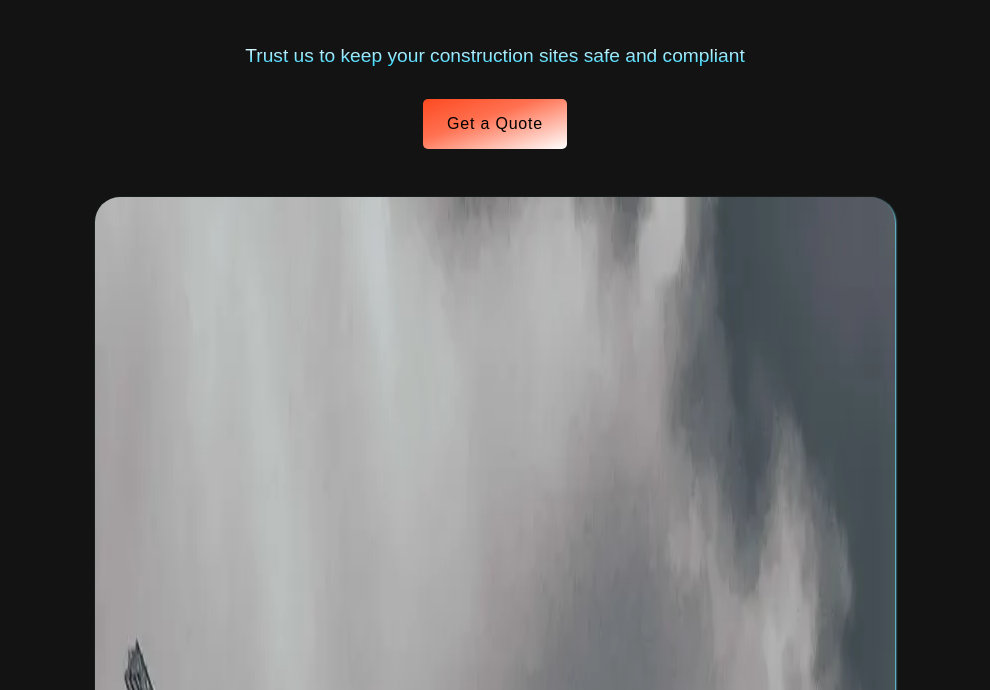
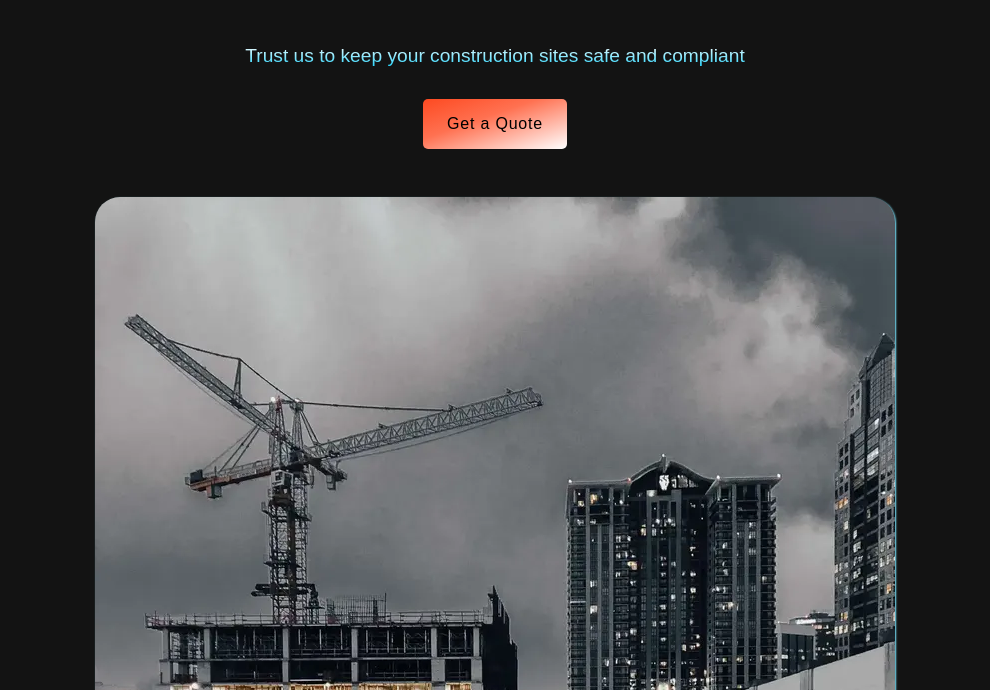
Before and after one commit to coder4je/build-safe-superintendent, a website: page public/index.html in a window 1280 px wide. Shown: the part 262-952 px from the top of the page, without its empty margins (145-1135 px from the left). Drawn offline with nearby package versions, Linux system fonts and the light colour scheme.

Commit message:
image file resized

```diff
--- a/public/index.html
+++ b/public/index.html
@@ -72,7 +72,7 @@
       <button onclick="scrollToContact()" class="button-main">
         Get a Quote</button>
     </div>
-    <img class="main__img" src="images/main-3024x4032.webp" alt="main-image" width="3024" height="4032" srcset="
+    <img class="main__img" src="images/main-3024x4032.webp" alt="main-image" srcset="
       images/main-400x533.webp 400w,
       images/main-800x1067.webp 1000w,
       images/main-1200x1600.webp 1600w,
```
